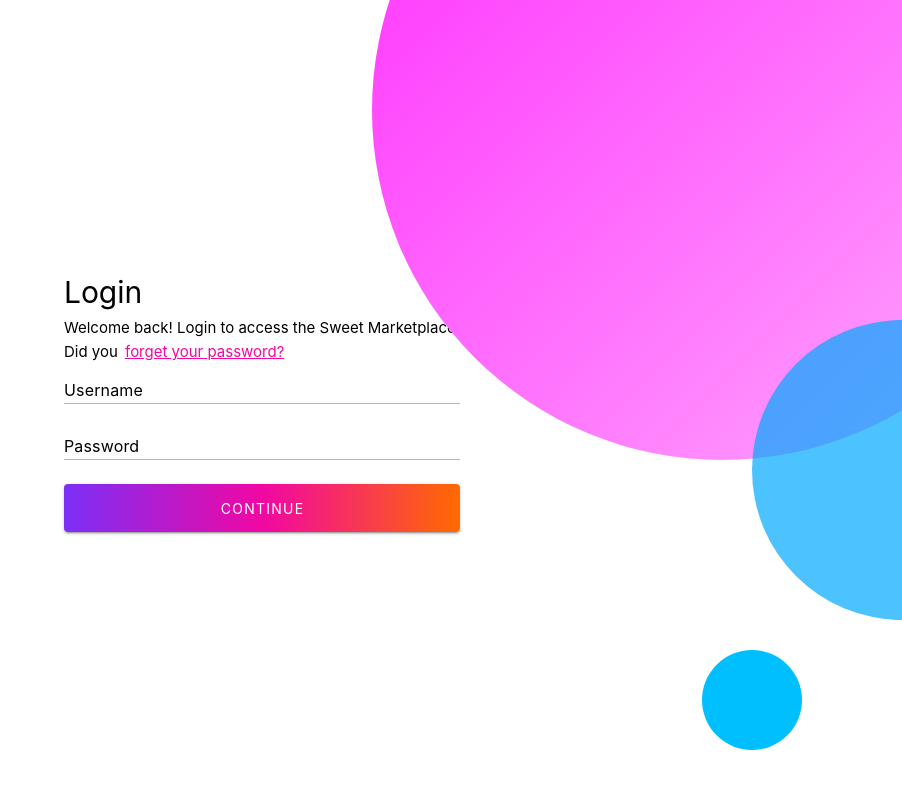
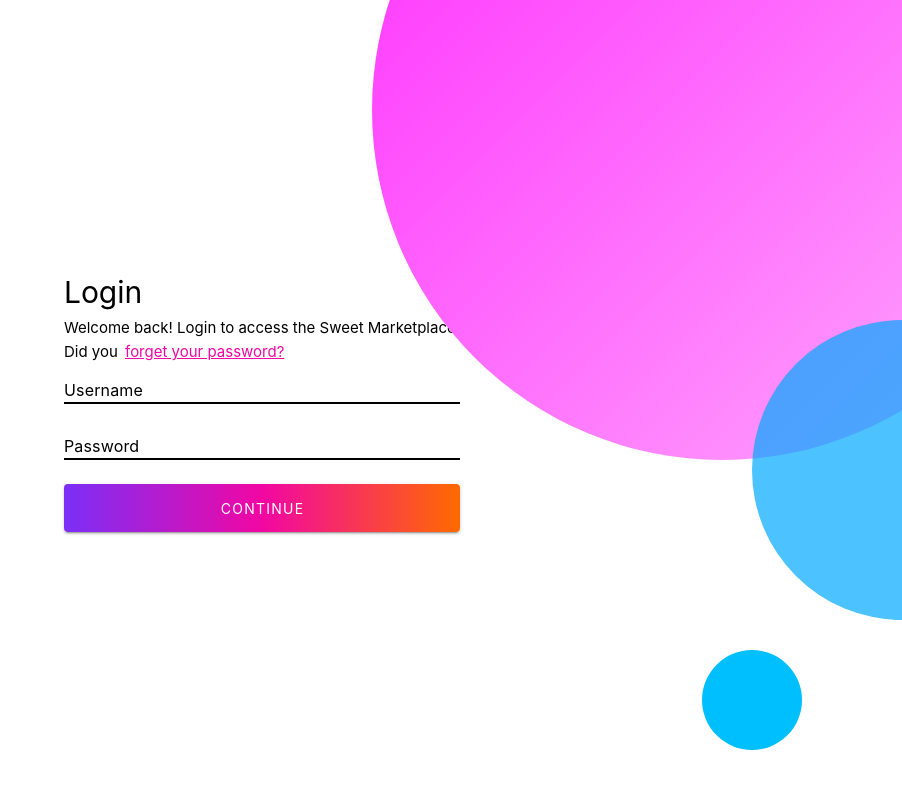
Before and after one commit to BecomeMyDiary/AllLec, a Vue app: page /login in a window 1280 px wide. Shown: the top 788 px of the page, without its empty margins (378-1280 px from the left). Built offline with nearby package versions, Linux system fonts and the light colour scheme.

Commit message:
update ui 2

```diff
--- a/src/pages/Login.vue
+++ b/src/pages/Login.vue
@@ -32,7 +32,7 @@ const login = () => {
           density="comfortable"
           color="black"
           hide-details
-          class="mb-4"
+          class="mb-4 always-underlined"
         />
         <v-text-field
           v-model="password"
@@ -42,7 +42,7 @@ const login = () => {
           density="comfortable"
           color="black"
           hide-details
-          class="mb-6"
+          class="mb-6 always-underlined"
         />
         <v-btn
           class="login-btn"
@@ -142,4 +142,11 @@ const login = () => {
   border-width: 2px;
   opacity: 1;
 }
+
+:deep(.always-underlined .v-field__outline::after) {
+  --v-field-border-width: 1px; /* กำหนดความหนาของเส้น */
+  --v-field-border-opacity: 1; /* ทำให้เส้นทึบ ไม่โปร่งใส */
+  transform: scaleX(1); /* บังคับให้เส้นแสดงเต็มความยาว */
+  border-color: black !important; /* กำหนดให้เส้นเป็นสีดำ */
+}
 </style>
```
